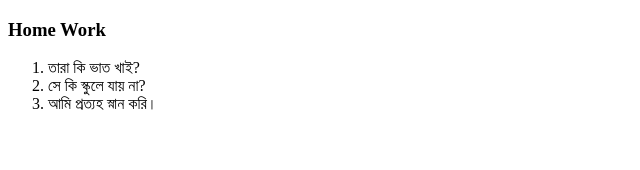
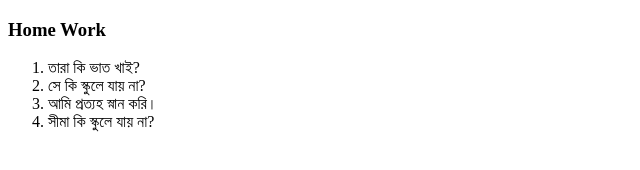
Before and after one commit to roni0909/roni0909.github.io, a plain HTML site: page index.html in a window 1280 px wide. Shown: the whole page, without its empty margins (0-640 px from the left). Drawn offline with Linux system fonts and the light colour scheme.

Commit message:
Update index.html
added more questions

```diff
--- a/index.html
+++ b/index.html
@@ -18,6 +18,9 @@
       <li>
         আমি প্রত্যহ স্নান করি।
       </li>
+      <li>
+        সীমা কি স্কুলে যায় না?
+      </li>
   </ol>
 
 
```
